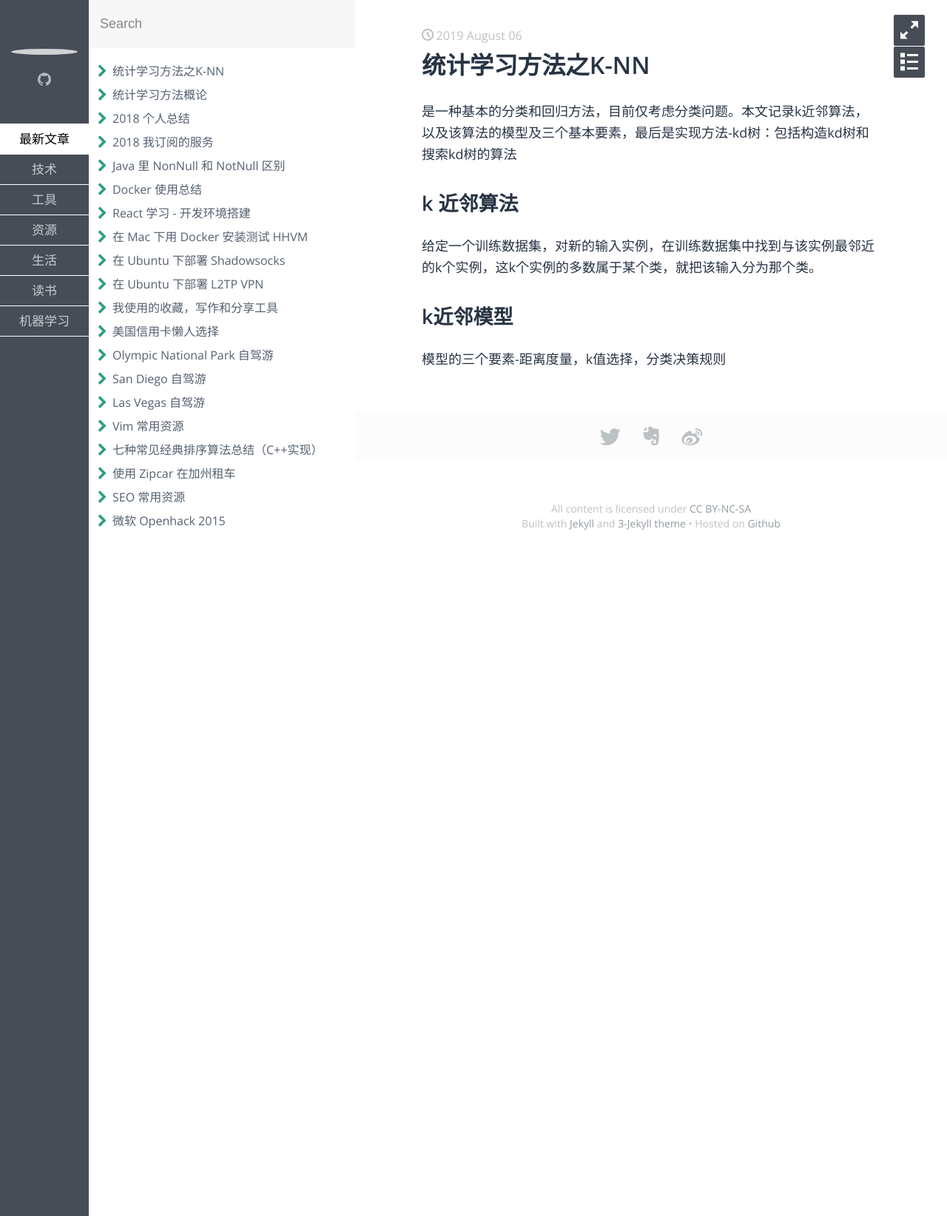
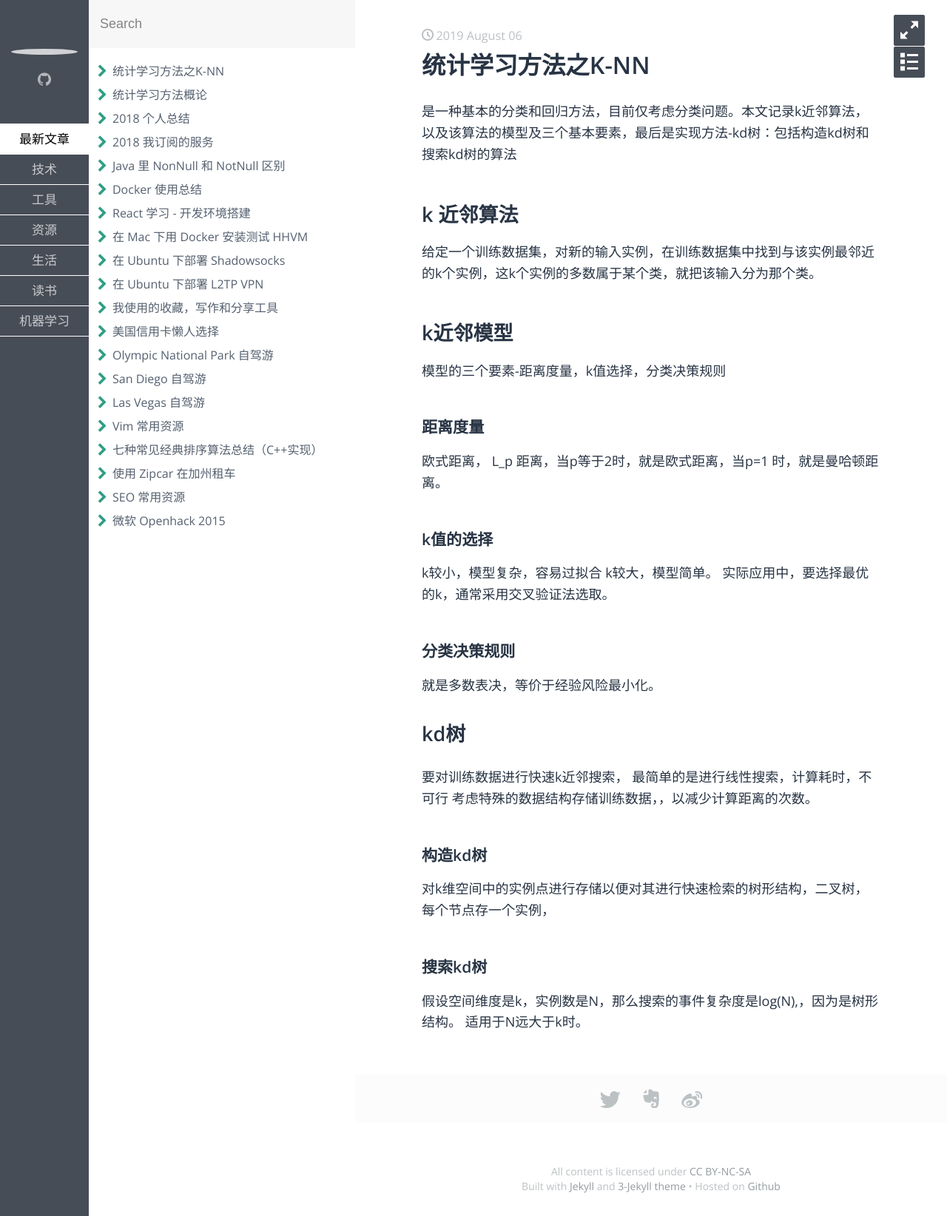
Before and after one commit to arieshx/arieshx.github.io, a Jekyll site: the page built from _posts/ML/2019-8-6-ML-kNN.md, in a window 1280 px wide. Shown: the whole page at 74% size. Built offline with Jekyll 4.4.1, drawn with Linux system fonts in a browser that asks for light colours; some web fonts are replaced.

Commit message:
Update 2019-8-6-ML-kNN.md

```diff
--- a/_posts/ML/2019-8-6-ML-kNN.md
+++ b/_posts/ML/2019-8-6-ML-kNN.md
@@ -5,8 +5,27 @@ category: 机器学习
 description: 统计学习方法
 ---
 是一种基本的分类和回归方法，目前仅考虑分类问题。本文记录k近邻算法，以及该算法的模型及三个基本要素，最后是实现方法-kd树：包括构造kd树和搜索kd树的算法
-# k 近邻算法
+
+## k 近邻算法
 给定一个训练数据集，对新的输入实例，在训练数据集中找到与该实例最邻近的k个实例，这k个实例的多数属于某个类，就把该输入分为那个类。
 
-# k近邻模型
+## k近邻模型
 模型的三个要素-距离度量，k值选择，分类决策规则
+### 距离度量
+欧式距离，
+L_p 距离，当p等于2时，就是欧式距离，当p=1 时，就是曼哈顿距离。
+### k值的选择
+k较小，模型复杂，容易过拟合
+k较大，模型简单。
+实际应用中，要选择最优的k，通常采用交叉验证法选取。
+### 分类决策规则
+就是多数表决，等价于经验风险最小化。
+# kd树
+要对训练数据进行快速k近邻搜索，
+最简单的是进行线性搜索，计算耗时，不可行
+考虑特殊的数据结构存储训练数据，，以减少计算距离的次数。
+### 构造kd树
+对k维空间中的实例点进行存储以便对其进行快速检索的树形结构，二叉树，每个节点存一个实例，
+### 搜索kd树
+假设空间维度是k，实例数是N，那么搜索的事件复杂度是log(N),，因为是树形结构。
+适用于N远大于k时。
```
